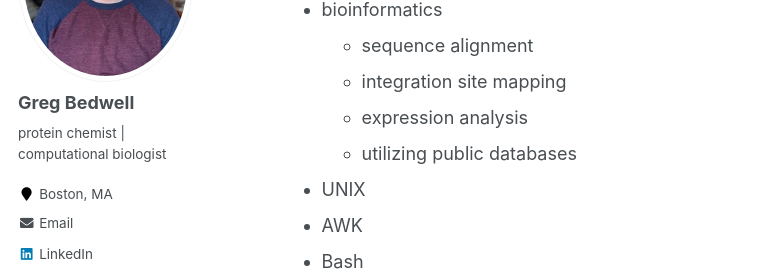
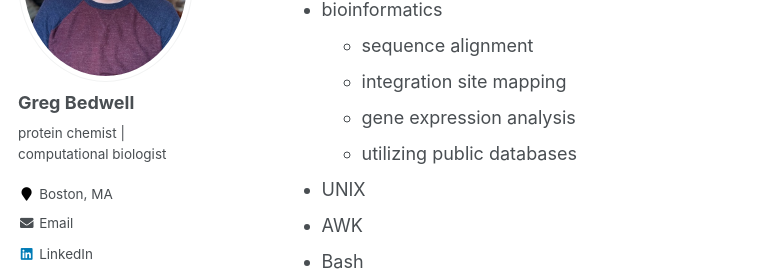
Before and after one commit to gbedwell/gbedwell.github.io, a Jekyll site: the page built from _pages/cv.md, in a window 1280 px wide and 900 px high, scrolled down 1239 px. Shown: the part 153-429 px from the top of the window, without its empty margins (0-783 px from the left). Built offline with Jekyll 4.4.1, drawn with Linux system fonts in a browser that asks for light colours; some web fonts are replaced.

Commit message:
updated website cv

```diff
--- a/_pages/cv.md
+++ b/_pages/cv.md
@@ -47,7 +47,7 @@ Skills
 * bioinformatics
     * sequence alignment
     * integration site mapping
-    * expression analysis
+    * gene expression analysis
     * utilizing public databases
 * UNIX
 * AWK
```
